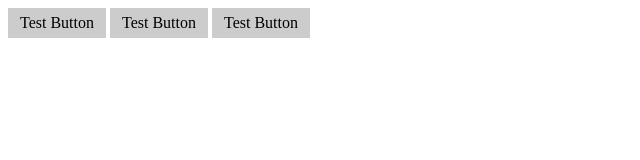
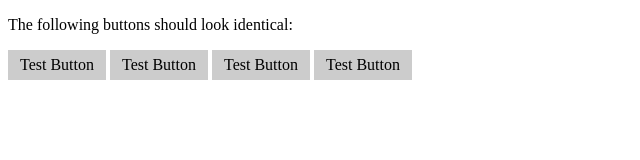
Before and after one commit to jimmydo/jimmydo.github.com, a plain HTML site: page examples/buttons.html in a window 1280 px wide. Shown: the whole page, without its empty margins (0-640 px from the left). Drawn offline with Linux system fonts and the light colour scheme.

Commit message:
Specifically style button inputs

```diff
--- a/examples/buttons.html
+++ b/examples/buttons.html
@@ -5,7 +5,8 @@
 <style>
 a,
 button,
-input {
+input[type="button"],
+input[type="submit"] {
     background-color: #ccc;
     line-height: normal; /* since Firefox forces <button> and <input> elements to always have a line height of 'normal', we do the same for all button-like elements for consistency */
     padding: 6px 12px;
@@ -18,7 +19,8 @@ a {
 }
 
 button,
-input {
+input[type="button"],
+input[type="submit"] {
     border: 0; /* remove default button styling */
     cursor: pointer; /* change cursor when hovering over button */
     font-family: inherit; /* use font family of parent element */
@@ -28,15 +30,20 @@ input {
 
 /* remove extra button padding in Firefox */
 button::-moz-focus-inner,
-input::-moz-focus-inner {
+input[type="button"]::-moz-focus-inner,
+input[type="submit"]::-moz-focus-inner {
     border: 0;
     padding: 0;
 }
 </style>
 </head>
 <body>
+<p>
+The following buttons should look identical:
+</p>
 <a href="#">Test Button</a>
 <input type="button" value="Test Button" />
+<input type="submit" value="Test Button" />
 <button>Test Button</button>
 </body>
 </html>
```
